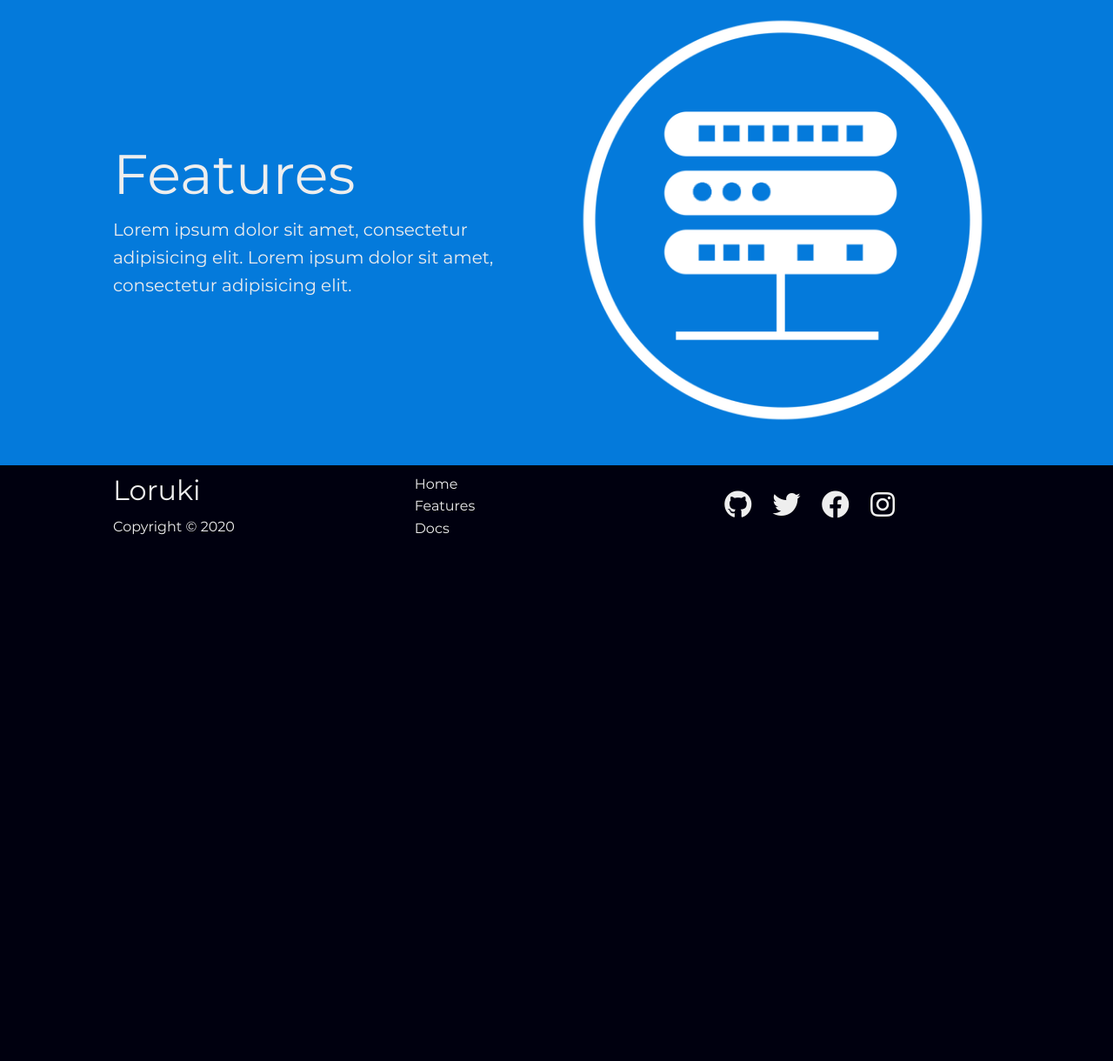
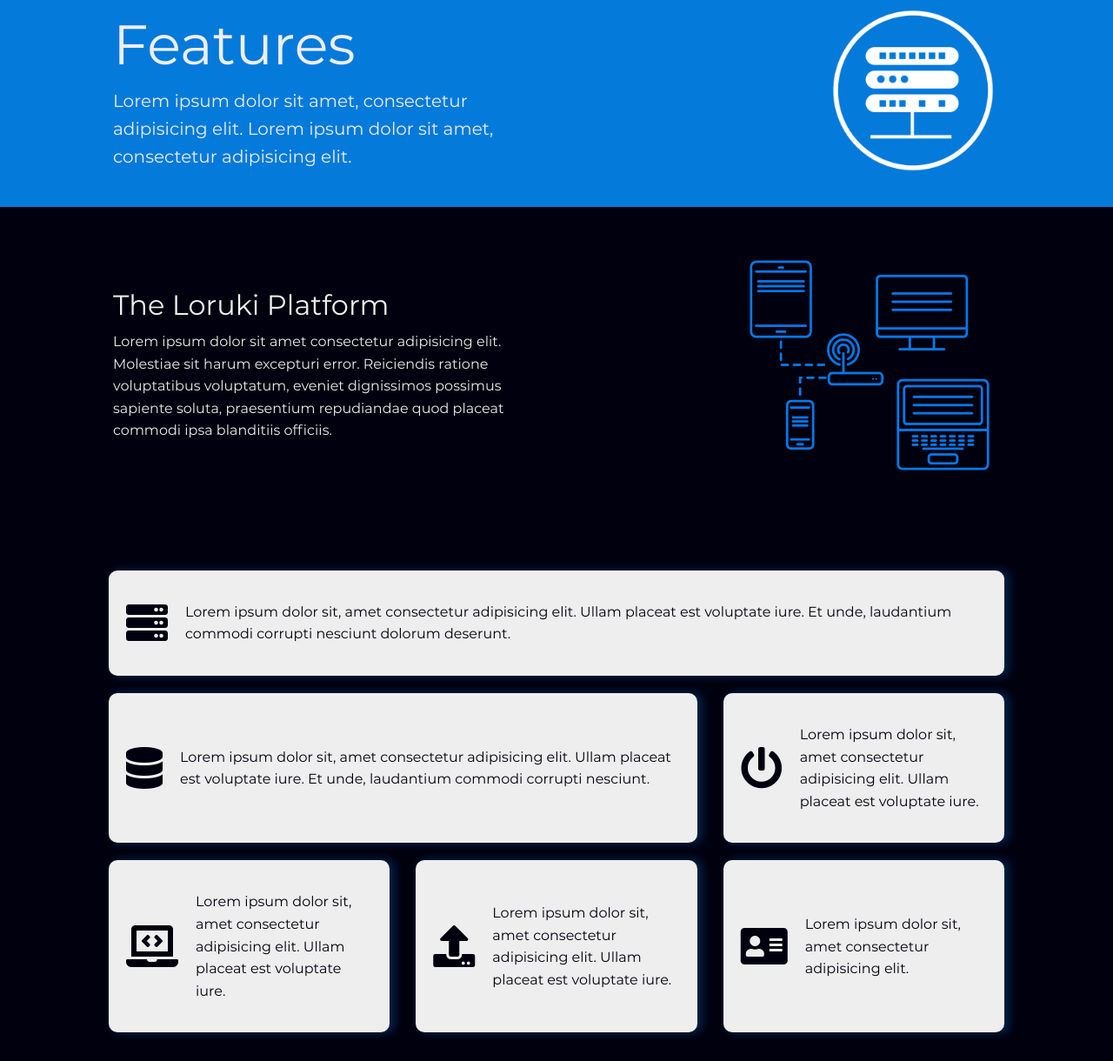
Before and after one commit to Pashafd/WebsiteLikeDocs, a website built with webpack: page src/features.html in a window 1280 px wide. Shown: the part 99-1319 px from the top of the page at 87% size. Before the commit the page ends 800 px from the top, so only its background shows below. Built offline with nearby package versions, Linux system fonts and the light colour scheme; some packages are replaced by stand-ins of ours; files whose address does not match are found by name.

```diff
--- a/config/webpack.common.js
+++ b/config/webpack.common.js
@@ -57,6 +57,14 @@
       template: paths.src + '/features.html',
       filename: 'features.html', // output file
     }),
+    new HtmlWebpackPlugin({
+      title: 'ResponsiveWebsite',
+      favicon: paths.src + '/images/favicon.png',
+      // template file
+      // шаблон
+      template: paths.src + '/docs.html',
+      filename: 'docs.html', // output file
+    }),
   ],
 
   // Determine how modules within the project are treated
--- a/src/features.html
+++ b/src/features.html
@@ -44,6 +44,72 @@
       </div>
     </section>
 
+    <!-- Sub head -->
+
+    <section class="fetures-sub-head py-3">
+      <div class="container grid">
+        <div>
+          <h1 class="md">The Loruki Platform</h1>
+          <p>
+            Lorem ipsum dolor sit amet consectetur adipisicing elit. Molestiae
+            sit harum excepturi error. Reiciendis ratione voluptatibus
+            voluptatum, eveniet dignissimos possimus sapiente soluta,
+            praesentium repudiandae quod placeat commodi ipsa blanditiis
+            officiis.
+          </p>
+        </div>
+        <img src="./assets/images/server2.png" alt="" />
+      </div>
+    </section>
+
+    <!-- Main Features -->
+
+    <section class="features-main my-2">
+      <div class="container grid grid-3">
+        <div class="card flex">
+          <i class="fas fa-server fa-3x"></i>
+          <p>
+            Lorem ipsum dolor sit, amet consectetur adipisicing elit. Ullam
+            placeat est voluptate iure. Et unde, laudantium commodi corrupti
+            nesciunt dolorum deserunt.
+          </p>
+        </div>
+        <div class="card flex">
+          <i class="fas fa-database fa-3x"></i>
+          <p>
+            Lorem ipsum dolor sit, amet consectetur adipisicing elit. Ullam
+            placeat est voluptate iure. Et unde, laudantium commodi corrupti
+            nesciunt.
+          </p>
+        </div>
+        <div class="card flex">
+          <i class="fas fa-power-off fa-3x"></i>
+          <p>
+            Lorem ipsum dolor sit, amet consectetur adipisicing elit. Ullam
+            placeat est voluptate iure.
+          </p>
+        </div>
+        <div class="card flex">
+          <i class="fas fa-laptop-code fa-3x"></i>
+          <p>
+            Lorem ipsum dolor sit, amet consectetur adipisicing elit. Ullam
+            placeat est voluptate iure.
+          </p>
+        </div>
+        <div class="card flex">
+          <i class="fas fa-upload fa-3x"></i>
+          <p>
+            Lorem ipsum dolor sit, amet consectetur adipisicing elit. Ullam
+            placeat est voluptate iure.
+          </p>
+        </div>
+        <div class="card flex">
+          <i class="fas fa-address-card fa-3x"></i>
+          <p>Lorem ipsum dolor sit, amet consectetur adipisicing elit.</p>
+        </div>
+      </div>
+    </section>
+
     <!-- Footer -->
 
     <footer class="footer py-5">
--- a/src/styles/_base.scss
+++ b/src/styles/_base.scss
@@ -8,11 +8,6 @@
 $backNavShowcase: #047adb;
 $border-color: #b4becb;
 
-%flex {
-  display: flex;
-  align-items: center;
-}
-
 @mixin transform($prop) {
   transform: $prop;
   -webkit-transform: $prop;
@@ -21,13 +16,10 @@
 }
 
 @mixin flexSpace {
-  @extend %flex;
+  display: flex;
+  align-items: center;
   justify-content: space-between;
-}
-
-@mixin flexCenter {
-  @extend %flex;
-  justify-content: center;
+  height: 100%;
 }
 
 @mixin mq($size) {
@@ -37,7 +29,7 @@
 }
 
 .flex {
- @include flexCenter
+  @include flexSpace();
 }
 
 * {
--- a/src/styles/_modules.scss
+++ b/src/styles/_modules.scss
@@ -153,6 +153,43 @@
   }
 }
 
+/* Features */
+.features-head {
+  img {
+    width: 200px;
+    justify-self: flex-end;
+  }
+}
+
+.fetures-sub-head {
+  img {
+    width: 300px;
+    justify-self: flex-end;
+  }
+}
+
+.features-main {
+  .card > i {
+    margin-right: 20px;
+  }
+
+  .card {
+    margin: 5px;
+  }
+
+  .grid {
+    padding: 30px;
+  }
+
+  .grid > *:first-child {
+    grid-column: 1 / span 3;
+  }
+
+  .grid > *:nth-child(2) {
+    grid-column: 1 / span 2;
+  }
+}
+
 /* Footer */
 
 .footer {
```
Also changed, not shown: src/docs.html (added).
